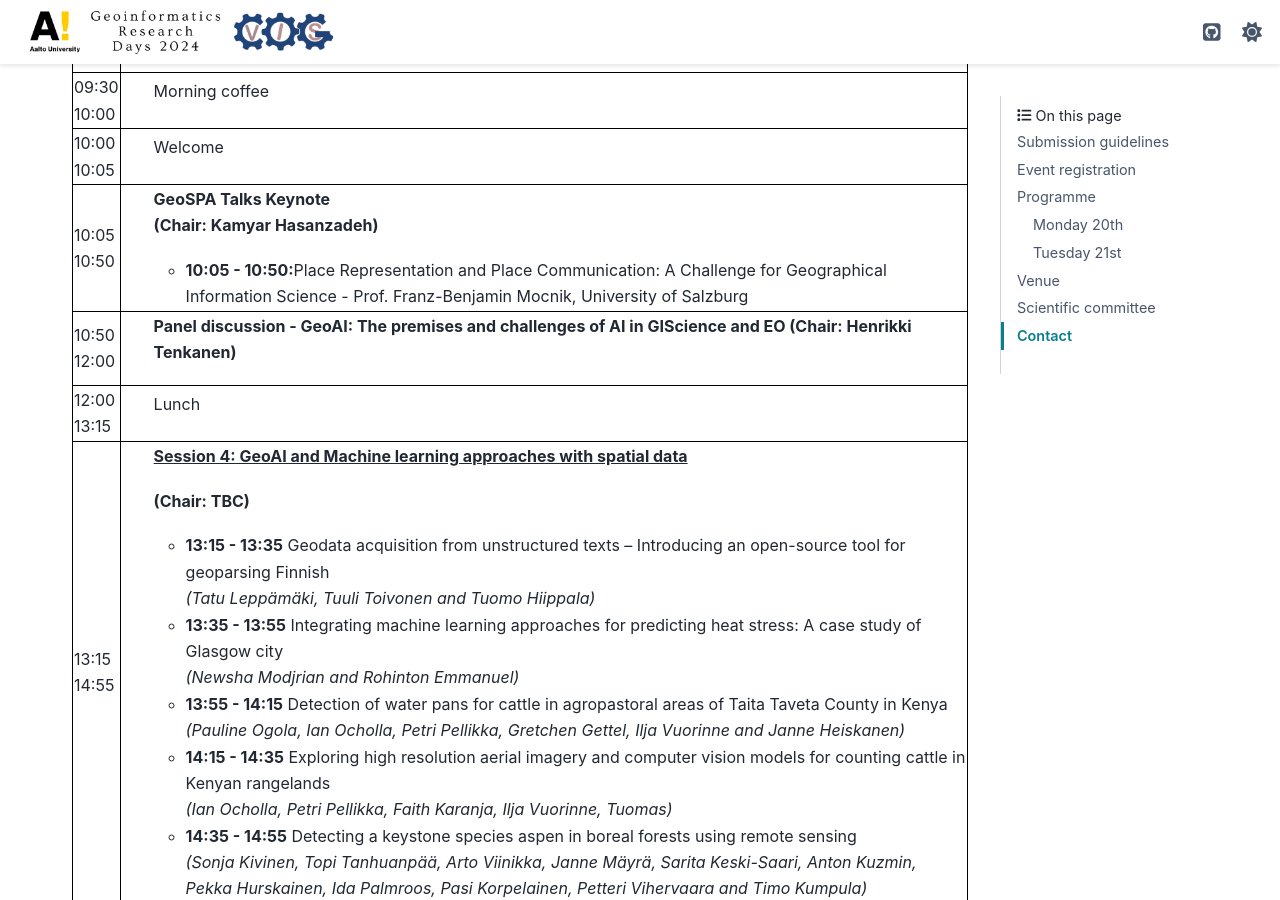
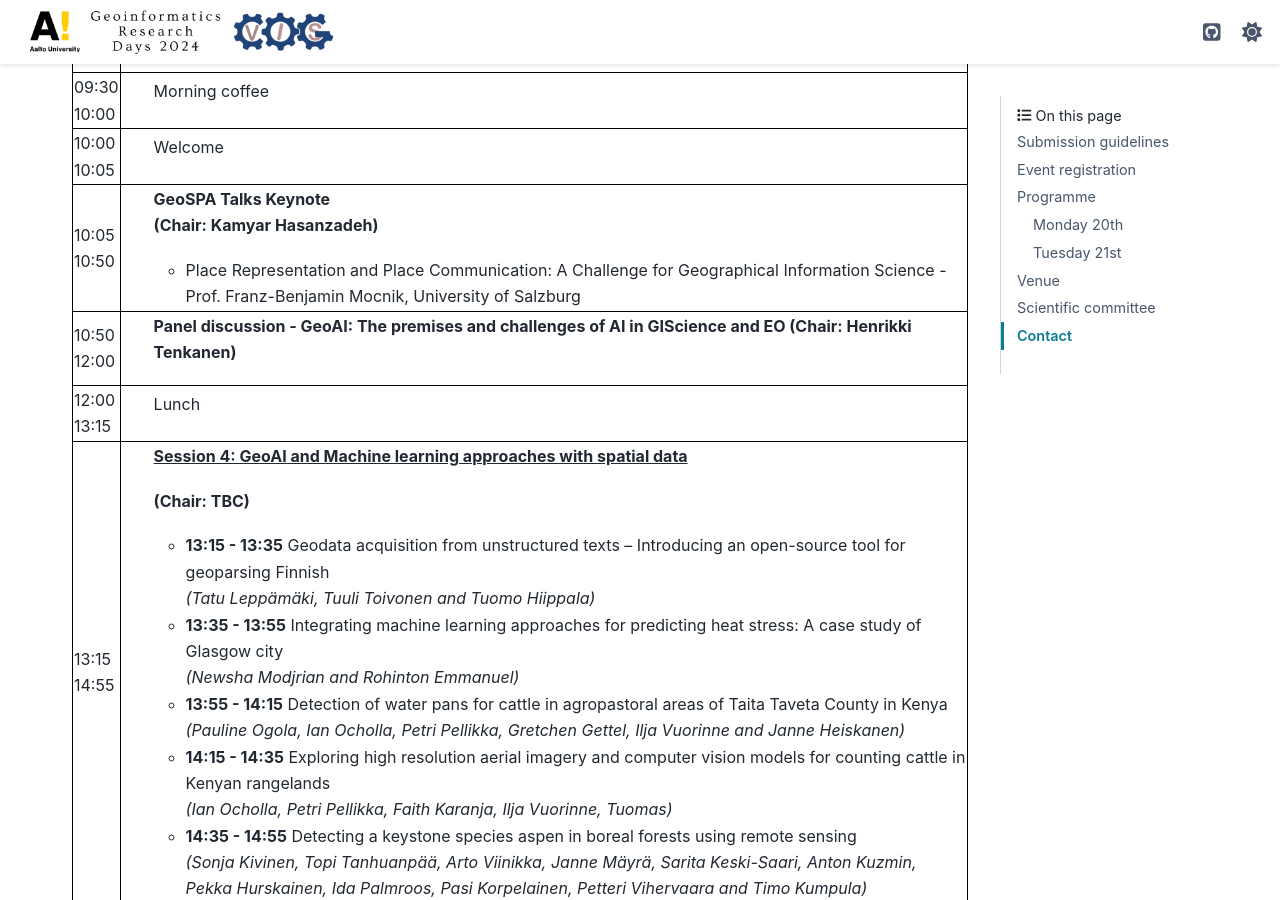
Before and after one commit to AaltoGIS/geoinformatics-days, a Sphinx documentation site: the page built from source/index.rst, in a window 1280 px wide and 900 px high, scrolled down 3434 px. Built offline with Sphinx 7.4.7 and the PyData theme 0.15.4, drawn with Linux system fonts in a browser that asks for light colours.

Commit message:
Minor edits

```diff
--- a/source/index.rst
+++ b/source/index.rst
@@ -136,9 +136,9 @@
 
                 <ul>
 
-                    <li><b>9:40 - 10:35:</b>Quantitative conservation geography: relevant data, methods and emerging technologies - Prof. Enrico Di Minin, University of Helsinki</li>
+                    <li><b>9:40 - 10:35: </b>Quantitative conservation geography: relevant data, methods and emerging technologies - Prof. Enrico Di Minin, University of Helsinki</li>
 
-                    <li><b>10:35 - 11:30:</b>Mapping challanges and opportunities towards sustainable food future - Prof. Matti Kummu, Aalto University </li>
+                    <li><b>10:35 - 11:30: </b>Mapping challanges and opportunities towards sustainable food future - Prof. Matti Kummu, Aalto University </li>
 
                 </ul>
                 </ul>
@@ -280,7 +280,7 @@
                     <p><b>GeoSPA Talks Keynote <br>(Chair: Kamyar Hasanzadeh)</b></p>
 
                 <ul>
-                <li><b>10:05 - 10:50:</b>Place Representation and Place Communication: A Challenge for Geographical Information Science - Prof. Franz-Benjamin Mocnik, University of Salzburg</li>
+                <li>Place Representation and Place Communication: A Challenge for Geographical Information Science - Prof. Franz-Benjamin Mocnik, University of Salzburg</li>
                 </ul>
                 </ul>
 
```
